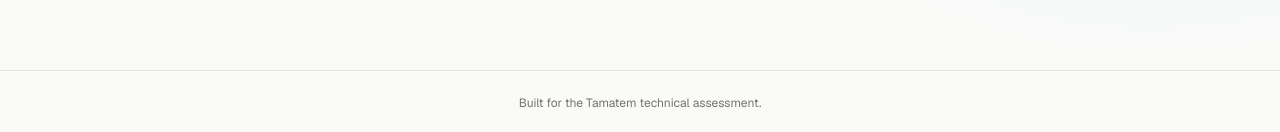
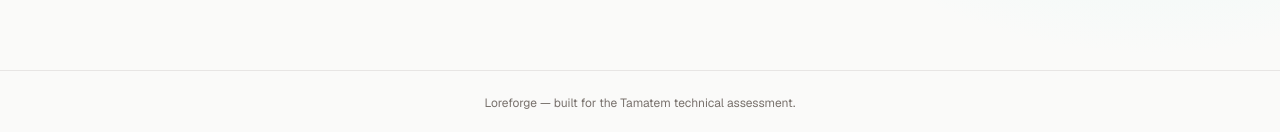
Before and after one commit to jacklusy/Loreforge-frontend, a Next.js app: page / in a window 1280 px wide. Shown: the part 665-797 px from the top of the page. Built offline with nearby package versions, Linux system fonts and the light colour scheme; no server answers.

Commit message:
Add shared footer across authenticated pages

```diff
--- a/src/app/(protected)/layout.tsx
+++ b/src/app/(protected)/layout.tsx
@@ -6,6 +6,7 @@ import { usePathname } from "next/navigation";
 import { LogOut, UserRound } from "lucide-react";
 import { useAuth } from "@/lib/auth/AuthContext";
 import { useRequireAuth } from "@/lib/auth/useRequireAuth";
+import { Footer } from "@/components/ui/Footer";
 import { Logo } from "@/components/ui/Logo";
 
 const NAV_LINKS = [
@@ -79,6 +80,7 @@ export default function ProtectedLayout({ children }: { children: ReactNode }) {
         </div>
       </header>
       {children}
+      <Footer />
     </div>
   );
 }
--- a/src/app/page.tsx
+++ b/src/app/page.tsx
@@ -1,5 +1,6 @@
 import type { Metadata } from "next";
 import { Gamepad2, MapPin, ShieldCheck, Zap } from "lucide-react";
+import { Footer } from "@/components/ui/Footer";
 import { Logo } from "@/components/ui/Logo";
 import { HomeCta } from "@/app/HomeCta";
 
@@ -67,9 +68,7 @@ export default function HomePage() {
         ))}
       </section>
 
-      <footer className="border-t border-stroke px-4 py-6 text-center text-xs text-muted-foreground">
-        Built for the Tamatem technical assessment.
-      </footer>
+      <Footer />
     </div>
   );
 }
--- /dev/null
+++ b/src/components/ui/Footer.tsx
@@ -0,0 +1,7 @@
+export function Footer() {
+  return (
+    <footer className="border-t border-stroke px-4 py-6 text-center text-xs text-muted-foreground">
+      Loreforge — built for the Tamatem technical assessment.
+    </footer>
+  );
+}
```
